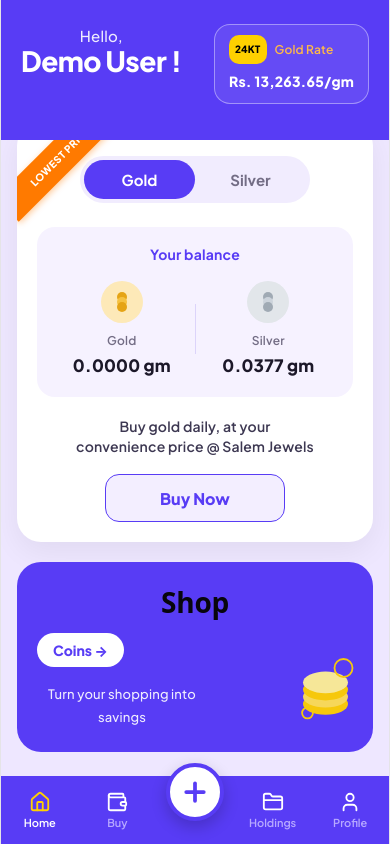
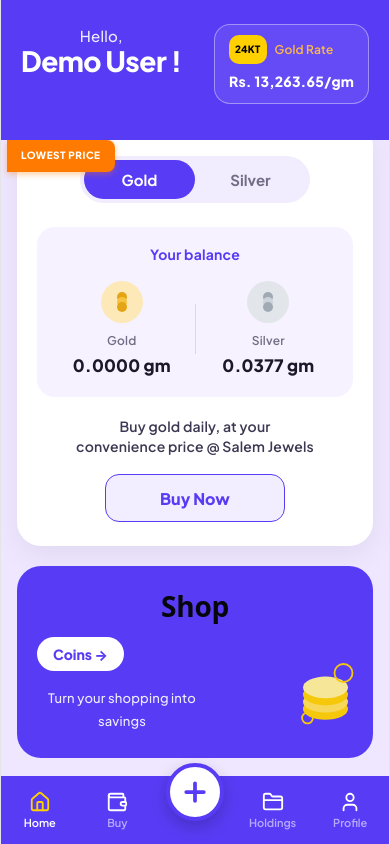
Before and after one commit to Dhivakar024/SJ_Jewellers, a React (Vite) app: page / in a window 390 px wide. Both pictures are taken after typing "Sample", "5551234" into the empty fields and a click on the button "Sign in". Built offline with nearby package versions, Linux system fonts and the light colour scheme.

Commit message:
fix: resolve mobile asset card scrolling and prevent bottom clipping

```diff
--- a/src/screens/HomeScreen.jsx
+++ b/src/screens/HomeScreen.jsx
@@ -55,18 +55,45 @@ export default function HomeScreen({ onNavigate, onTogglePlus }) {
       </header>
 
       {/* 2. Middle Scrollable Content Area (ONLY THIS SCROLLS) */}
-      <main className="app-scroll-content" style={{ padding: '0 16px 24px 16px', marginTop: '-18px' }}>
-        {/* Main Card */}
+      <main
+        className="app-scroll-content"
+        style={{
+          padding: '0 16px 40px 16px',
+          marginTop: '-18px',
+          flex: '1 1 auto',
+          minHeight: 0,
+          overflowY: 'auto',
+          WebkitOverflowScrolling: 'touch'
+        }}
+      >
+        {/* Main Asset Card */}
         <div style={{
           backgroundColor: '#ffffff',
           borderRadius: '24px',
           padding: '24px 20px',
           position: 'relative',
           boxShadow: '0 10px 30px rgba(0, 0, 0, 0.06)',
-          overflow: 'hidden'
+          width: '100%',
+          boxSizing: 'border-box',
+          flexShrink: 0
         }}>
           {/* LOWEST PRICE Ribbon */}
-          <div className="ribbon-banner">LOWEST PRICE</div>
+          <div style={{
+            position: 'absolute',
+            top: '18px',
+            left: '-10px',
+            backgroundColor: 'var(--orange-ribbon)',
+            color: 'white',
+            fontSize: '10px',
+            fontWeight: '800',
+            padding: '4px 14px',
+            borderRadius: '0 8px 8px 0',
+            letterSpacing: '0.5px',
+            boxShadow: '0 2px 6px rgba(255, 122, 0, 0.4)',
+            zIndex: 5
+          }}>
+            LOWEST PRICE
+          </div>
 
           {/* Gold / Silver Toggle Pills */}
           <div style={{
@@ -210,7 +237,10 @@ export default function HomeScreen({ onNavigate, onTogglePlus }) {
           marginTop: '20px',
           color: 'white',
           position: 'relative',
-          overflow: 'hidden'
+          overflow: 'hidden',
+          width: '100%',
+          boxSizing: 'border-box',
+          flexShrink: 0
         }}>
           <h2 style={{ fontSize: '28px', fontWeight: '800', marginBottom: '14px' }}>Shop</h2>
 
--- a/src/styles/app.css
+++ b/src/styles/app.css
@@ -85,6 +85,8 @@ body,
 .app-screen-layout {
   width: 100%;
   height: 100%;
+  flex: 1;
+  min-height: 0;
   display: flex;
   flex-direction: column;
   overflow: hidden;
@@ -94,15 +96,17 @@ body,
 /* 4. Dedicated Scrollable Content Area (ONLY THIS SCROLLS) */
 .app-scroll-content,
 .screen-content {
-  flex: 1;
-  min-height: 0; /* Critical for flex child scrolling inside bounded container */
+  flex: 1 1 auto;
+  min-height: 0;
   overflow-y: auto;
   overflow-x: hidden;
   -webkit-overflow-scrolling: touch;
+  overscroll-behavior-y: contain;
+  touch-action: pan-y;
   display: flex;
   flex-direction: column;
   position: relative;
-  padding-bottom: 24px;
+  padding-bottom: 50px !important;
 }
 
 .app-scroll-content::-webkit-scrollbar,
```
